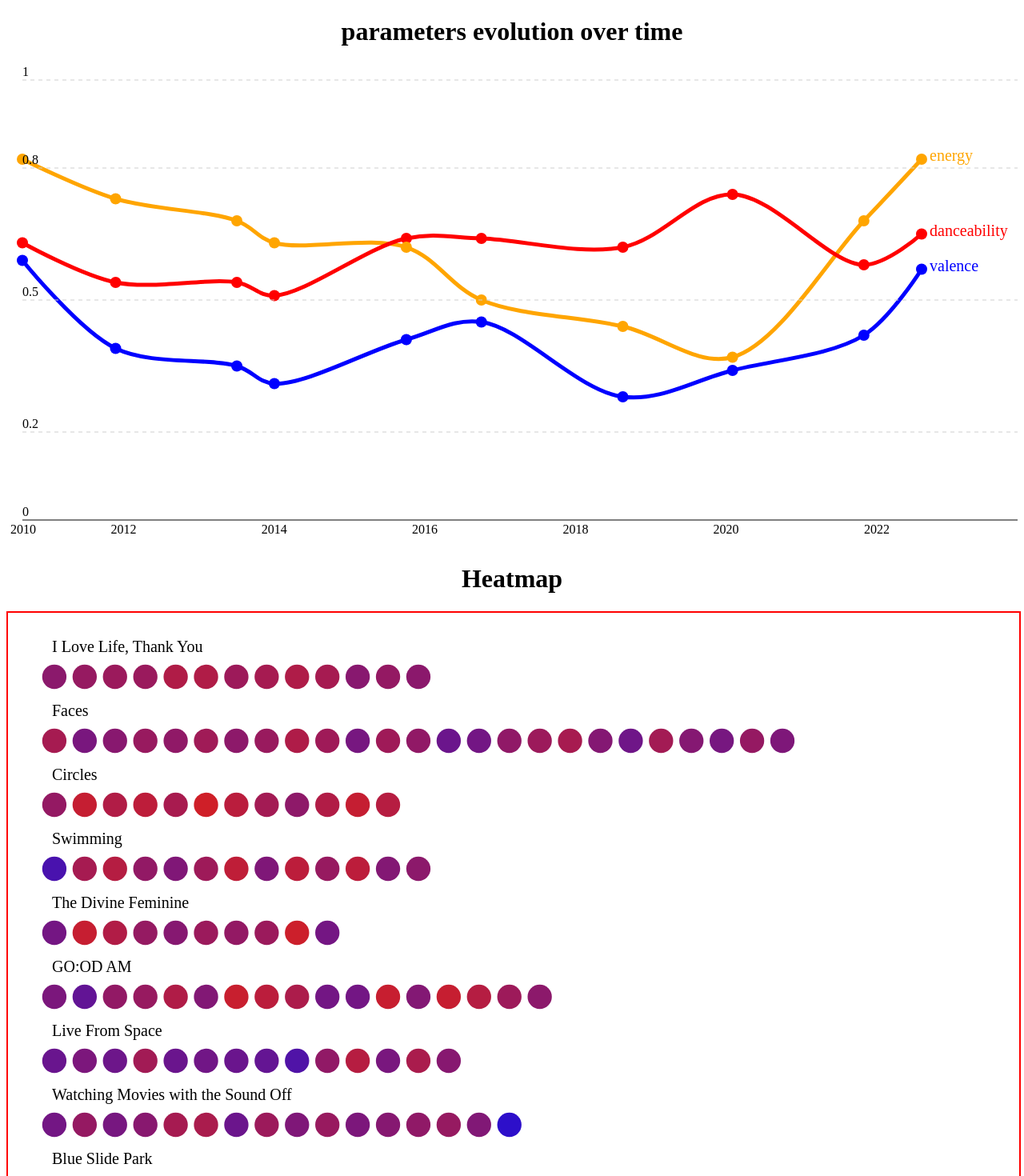
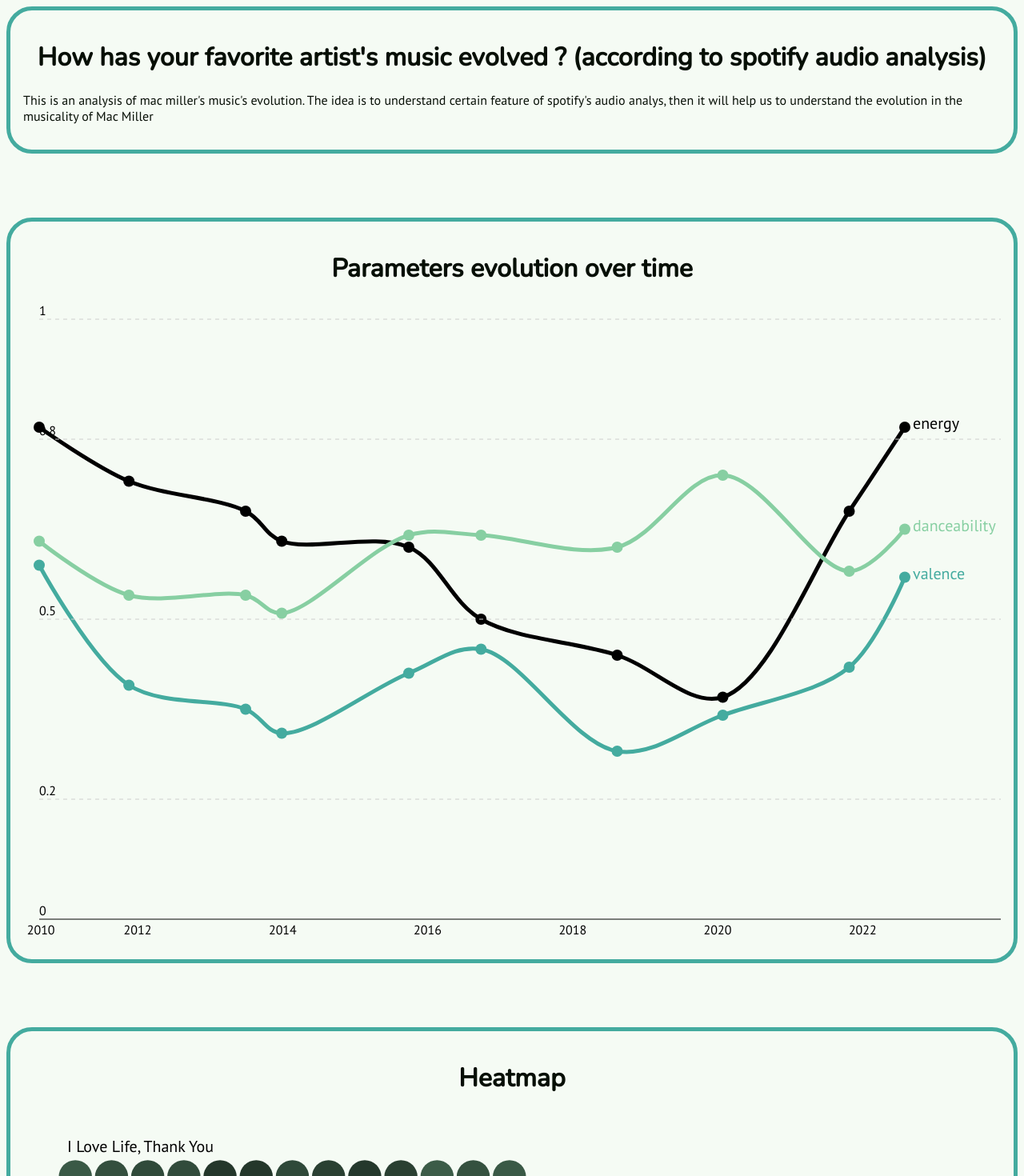
Before and after one commit to Yheloww/danceability-spotify-dataviz, a SvelteKit app in the folder my-app/: page / in a window 1280 px wide. Shown: the top 1470 px of the page at 80% size. Built offline with nearby package versions, Linux system fonts and the light colour scheme.

Commit message:
start design

```diff
--- a/my-app/src/routes/+page.svelte
+++ b/my-app/src/routes/+page.svelte
@@ -6,12 +6,46 @@ import LinePlot from "./components/LinePlot.svelte";
 import album_data from "./album_macmiller.json"
 import HeatmapPlot from "./components/HeatmapPlot.svelte"
 import album_name from "./album_names.json"
+import Chapeau from "./components/Chapeau.svelte";
 
 </script>
 
+<svelte:head>
+    <link rel="preconnect" href="https://fonts.googleapis.com">
+    <link rel="preconnect" href="https://fonts.gstatic.com" crossorigin>
+    <link href="https://fonts.googleapis.com/css2?family=Nunito:wght@300;400;500&family=PT+Sans:wght@400;700&display=swap" rel="stylesheet">
+</svelte:head>
+
+<Chapeau/>
 <!-- <Top  data={data}/> -->
 <LinePlot  album_data={album_data}
-           title={"parameters evolution over time"}/>
+           title={"Parameters evolution over time"}/>
 
 <HeatmapPlot data={data}
              album_name={album_name} />
+
+
+
+
+<style>
+    :root {
+        --text-color: #070f06;
+        --background: #f5fbf4;
+        --primary-button: #87cfa2;
+        --secondary-button: #e9f6f5;
+        --accent: #44ab9f;
+        --title: "Nunito", sans-serif;
+        --text:"PT Sans",sans-serif;
+    }
+    :global(body) {
+        background-color: var(--background);
+    }
+    :global(h1) {
+        color: var(--text-color);
+        font-family: var(--title);
+    }
+    :global(p, text) {
+        color: var(--text-color);
+        font-family: var(--text);
+    }
+</style>
--- /dev/null
+++ b/my-app/src/routes/components/Chapeau.svelte
@@ -0,0 +1,22 @@
+
+<div class="wrapper">
+    <h1>How has your favorite artist's music evolved ? (according to spotify audio analysis)</h1>
+    <p>This is an analysis of mac miller's music's evolution. The idea is to understand certain feature of spotify's audio analys, then it will help us to understand the evolution in the musicality of Mac Miller</p>
+
+</div>
+
+<style>
+      .wrapper {
+        margin-inline: 2rem;
+        max-width: 80rem;
+        margin: 0 auto;
+        margin-bottom: 5rem;
+        border: 5px solid var(--accent);
+        border-radius: 2rem;
+        padding: 1rem;
+        text-align: center;
+    }
+    p {
+        text-align: left;
+    }
+</style>
--- a/my-app/src/routes/components/HeatmapPlot.svelte
+++ b/my-app/src/routes/components/HeatmapPlot.svelte
@@ -7,8 +7,8 @@
     let width;
     let height = 850;
     let margin = {left: 20, right: 50, top: 50, bottom: 50}
-    let color_start = "#eb220c"
-    let color_end = "#0c0ceb"
+    let color_start = "black"
+    let color_end = "#87cfa2"
 
     let one_album = data.filter(data => data.album_name == "Swimming")
     console.log(one_album)
@@ -42,9 +42,9 @@
                   >{album}</text>
 
             {#each data.filter(data => data.album_name == album) as track}
-                <circle cx="{track.track_number * width*0.030 + margin.left}"
+                <circle cx="{track.track_number * width*0.037 + margin.left}"
                         cy="{(i + 1)* 80}"
-                        r={width*0.012}
+                        r={width*0.017}
                         fill={colorScale(track.danceability)}
                         on:mouseover={() => {
                             hoveredData = track
@@ -87,13 +87,15 @@
         text-align: center;
     }
      .wrapper {
-        margin-block: 2rem;
         margin-inline: 2rem;
-        max-width: 100rem;
+        max-width: 80rem;
         margin: 0 auto;
+        border: 5px solid var(--accent);
+        border-radius: 2rem;
+        padding: 1rem;
+
     }
     svg {
-        border: 2px solid red;
     }
     text {
         font-size: 20px;
--- a/my-app/src/routes/components/LinePlot.svelte
+++ b/my-app/src/routes/components/LinePlot.svelte
@@ -8,7 +8,7 @@
     export let album_data;
     export let title;
     let width;
-    let height = 600;
+    let height = 800;
     //parser
     const parseTime = d3.timeParse("%Y-%m-%d");
     //margin
@@ -16,13 +16,13 @@
 
     const params = [{ "name" : "danceability",
                     "line" : danceability,
-                      "color" : "red"},
+                      "color" : "#87cfa2"},
                       { "name" : "valence",
                       "line" : valence_test,
-                      "color" : "blue"},
+                      "color" : "#44ab9f"},
                       { "name" : "energy",
                       "line" : energy,
-                      "color" : "orange"}]
+                      "color" : "black"}]
 
 
     // scales
@@ -50,6 +50,7 @@
 </script>
 <div class="wrapper">
     <h1>{title}</h1>
+    <!-- <p>Lorem ipsum dolor, sit amet consectetur adipisicing elit. Eligendi tenetur, reiciendis nulla consectetur autem laborum provident maiores officia aspernatur recusandae quod minus explicabo assumenda ipsa sed pariatur animi quisquam alias. Lorem ipsum dolor sit amet consectetur adipisicing elit. Fugiat corporis recusandae sit natus, accusantium quia eaque ab eligendi nesciunt provident sunt sapiente. Error vitae fugit quos ipsa tenetur recusandae odit! Lorem ipsum dolor sit amet consectetur adipisicing elit. Amet excepturi a quam veniam laborum ex non temporibus, corporis cum, necessitatibus dolore magnam praesentium! Illum a quidem quibusdam tempora magnam maiores?</p> -->
 
     <div bind:clientWidth={width}
     on:mouseleave={() => {
@@ -63,7 +64,7 @@
                     <path
                     d="{energy}"
                     fill="none"
-                    stroke="orange"
+                    stroke="black"
                     opacity={ hoveredData ? param_name && param_name !== "energy" ? "0.2" : "1.0" : "1.0"}
                     stroke-width="5"/>
                 </g>
@@ -71,7 +72,7 @@
                     <path
                     d="{valence_test}"
                     fill="none"
-                    stroke="blue"
+                    stroke="#44ab9f"
                     opacity={ hoveredData ? param_name && param_name !== "valence" ? "0.2" : "1.0" : "1.0"}
                     stroke-width="5"/>
                 </g>
@@ -79,7 +80,7 @@
                     <path
                     d="{danceability}"
                     fill="none"
-                    stroke="red"
+                    stroke="#87cfa2"
                     opacity={ hoveredData ? param_name && param_name !== "danceability" ? "0.2" : "1.0" : "1.0"}
                     stroke-width="5"/>
                 </g>
@@ -120,8 +121,13 @@
 <style>
     .wrapper {
         margin-inline: 2rem;
-        max-width: 100rem;
+        max-width: 80rem;
         margin: 0 auto;
+        margin-bottom: 5rem;
+        border: 5px solid var(--accent);
+        border-radius: 2rem;
+        padding: 1rem;
+
     }
     h1{
         text-align: center;
@@ -139,4 +145,8 @@
     path {
         transition: all 300ms ease;
     }
+    p {
+        margin-block: 2rem;
+        margin-right:10rem;
+    }
 </style>
```
